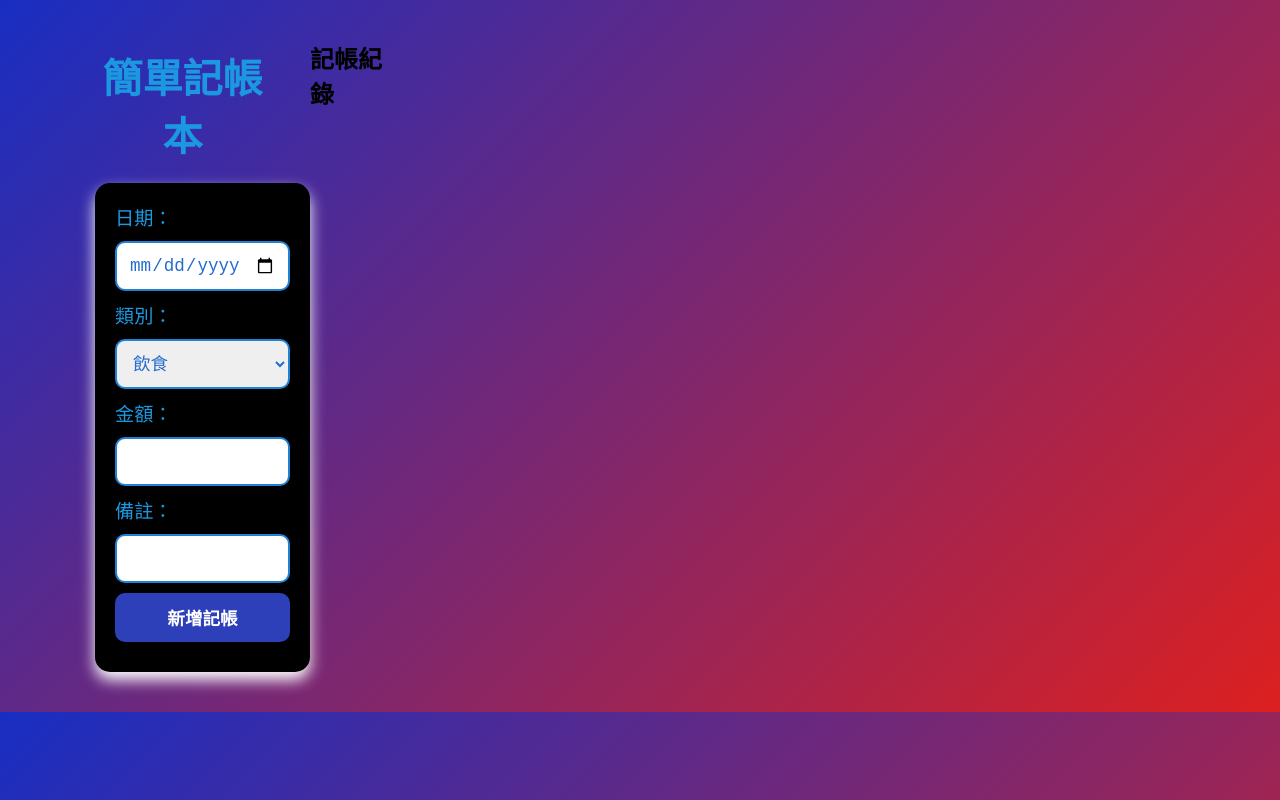
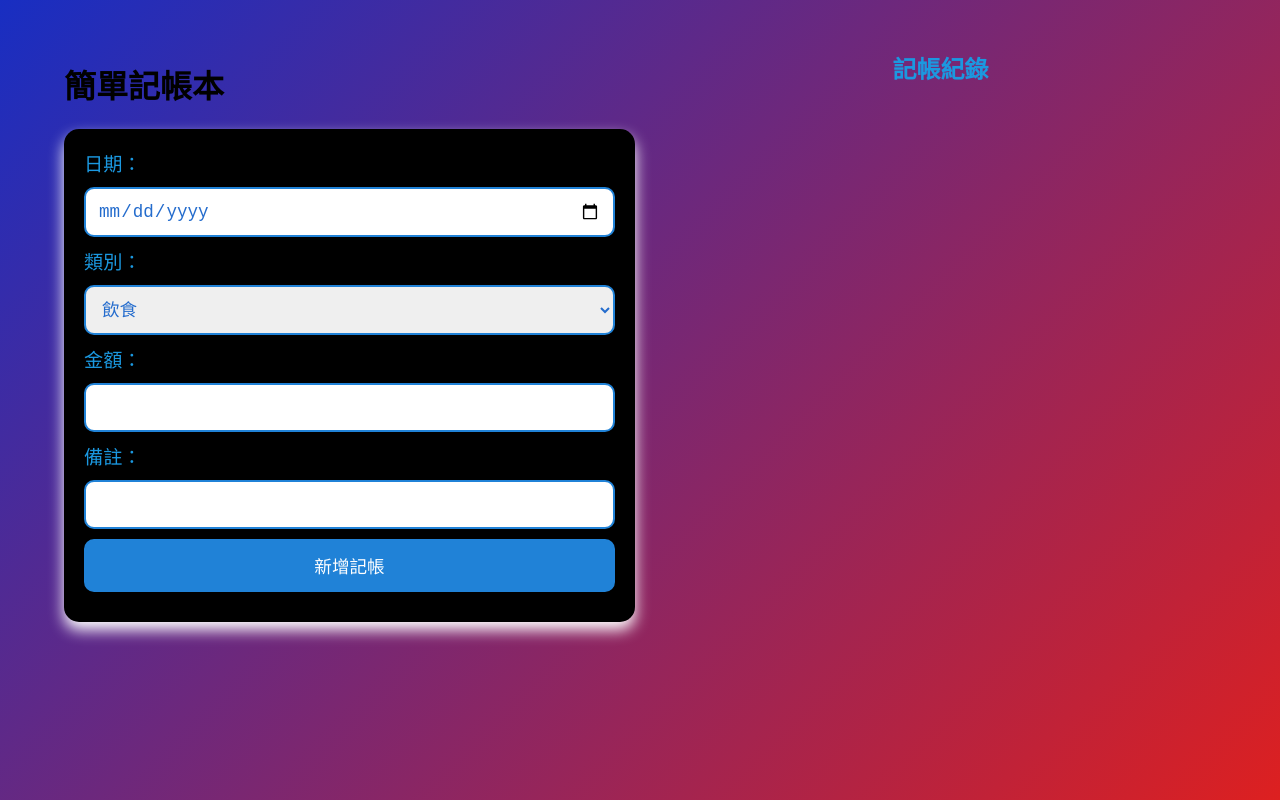
Before and after one commit to HSUYITUNG/Charge, a plain HTML site: page index.html in a window 1280 px wide. Drawn offline with Linux system fonts and the light colour scheme; no server answers.

Commit message:
Version3.0
版面調整

```diff
--- a/index.html
+++ b/index.html
@@ -7,7 +7,6 @@
     <style>
         body {
             font-family: Arial, sans-serif;
-            max-width: 500px;
             margin: auto;
             padding: 20px;
         }
@@ -27,6 +26,7 @@
     <link rel="stylesheet" href="style.css">
 </head>
 <body>
+    <div class="page"> <!-- ✅ 新增：包住 h1 和 container 的外層容器 -->
         <div class="container"> <!-- 新增：用 flex 容器包住左右兩邊，達到 70% 屏幕寬度佔比 -->
             <div class="left-panel"> <!-- 左側：新增記帳填表單區塊 -->
                 <h1>簡單記帳本</h1>
@@ -57,7 +57,7 @@
                 <h2>記帳紀錄</h2>
                 <div id="records"></div> <!-- 這裡會顯示記錄 -->
             </div>
-
+        </div>
     </div>
 
     <script src="script.js"></script>
--- a/style.css
+++ b/style.css
@@ -1,59 +1,87 @@
 /* 頁面設定 */
-body { /* 🔄 修改：body 不需要設定 max-width 與 margin auto，交給 .left-panel 處理 */
+body {
     font-family: 'Comic Sans MS', sans-serif;
-    background: linear-gradient(135deg, #182EC2, #dd2020); /* 黑藍色系漸層背景 */
+    background: linear-gradient(135deg, #182EC2, #dd2020); /* 頁面背景漸層 */
+    background-repeat: no-repeat;
+    background-attachment: fixed;
+    background-size: cover;
     margin: 0;
     padding: 0;
     box-sizing: border-box;
+    display: flex; /* 垂直置中 */
+    flex-direction: column;
+    align-items: center;
+    min-height: 100vh;
 }
 
-/* 標題 */
-h1 {
-    text-align: center;
-    color: #1B98E0; /* 淺藍色 */
-    font-size: 2.5rem;
-    margin-bottom: 20px;
-    font-weight: bold;
+/* 外層 page 區塊，統一置中 */
+.page {
+    display: flex;
+    justify-content: center;
 }
 
-/* 容器：用 Flex 排列兩個區塊，達到左右兩個區塊佔螢幕 70% */
+/* container 用來控制左右區塊寬度 */
 .container {
     display: flex;
-    width: 70%;  /* 設置容器寬度為 70% */
-    margin: auto;
+    width: 90vw;
+    max-width: 1200px;
+    margin: 0 auto;
+    flex-direction: row;
+    gap: 40px;
+    padding: 40px 0;
 }
 
-/* 左側區塊：固定表單內容 */
-.left-panel {
-    width: 50%;  /* 左側區塊佔容器的 50% */
-    padding: 20px;
+/* 左右區塊寬度 */
+.left-panel,
+.right-panel {
+    width: calc(50% - 20px);
 }
 
-/* 右側區塊：顯示記錄 */
-.right-panel {
-    width: 50%;  /* 右側區塊佔容器的 50% */
-    padding: 20px;
-    overflow-y: auto;  /* 讓右側區塊可以滾動 */
-    max-height: 500px;  /* 設定最大高度，避免右側區塊過長，超出螢幕 */
+/* 設定左右區塊之間的間隔 */
+.left-panel {
+    margin-right: 20px; /* ✅ 新增：給左區塊右邊加間隔 */
 }
 
-/* 記帳表單 */
+.right-panel {
+    margin-left: 20px; /* ✅ 新增：給右區塊左邊加間隔 */
+}
+
+/* 右側面板滾動區域設定 */
+.right-panel {
+    display: flex;
+    flex-direction: column;
+    max-height: 500px;
+    overflow-y: auto;
+    padding-right: 10px;
+}
+
+/* 固定右側面板標題 */
+.right-panel h2 {
+    margin-top: 0;
+    margin-bottom: 20px;
+    color: #1B98E0;
+    text-align: center;
+    position: sticky;
+    top: 0;
+    background: none; /* 移除標題區域背景漸層，讓其與頁面背景一致 */
+    padding: 10px 0;
+    z-index: 1;
+}
+
+/* 表單樣式設定 */
 form {
-    background-color: #000000; /* 黑色背景 */
+    background-color: #000000;
     border-radius: 15px;
     padding: 20px;
     box-shadow: 0 8px 15px #FFFFFF;
-    margin-bottom: 20px;
     width: 100%;
-    max-width: 500px;
-    margin-left: auto;
-    margin-right: auto;
+    margin: 0 auto;
 }
 
 /* 表單內部元件 */
 form label {
     font-size: 1.2rem;
-    color: #1B98E0; /* 淺藍色 */
+    color: #1B98E0;
     margin-bottom: 8px;
     display: block;
 }
@@ -65,37 +93,28 @@ form input, form select, form button {
     border: 2px solid #2082D7;
     border-radius: 10px;
     font-size: 1.1rem;
-    color: #246CCD; /* 深藍色文字 */
+    color: #246CCD;
     outline: none;
     box-sizing: border-box;
 }
 
-/* 表單項目的focus效果 */
-form input:focus, form select:focus, form button:focus {
-    border-color: #2D40BA; /* 深米色 */
-    box-shadow: 0 0 5px rgba(180, 127, 111, 0.5);
-}
-
-/* 按鈕樣式 */
 form button {
-    background-color: #2D40BA;
-    color: #FFFFFF;
-    cursor: pointer;
-    border: none;
-    font-weight: bold;
+    background-color: #2082D7; /* ✅ 修改：新增記帳按鈕背景顏色 */
+    color: #FFFFFF;            /* ✅ 修改：新增記帳按鈕文字顏色 */
 }
 
 form button:hover {
-    background-color: #8DCCF0; /* 按鈕的淺藍色 hover */
+    background-color: #2D40BA; /* ✅ 修改：新增記帳按鈕懸停時的背景顏色 */
 }
 
 /* 記帳紀錄區域 */
 #records {
-    margin-top: 30px;
+    margin-top: 10px;
 }
 
+/* 記帳紀錄樣式 */
 .record {
-    background-color: #1B98E0; /* 記帳紀錄的背景顏色 */
+    background-color: #1B98E0;
     border-radius: 12px;
     border: 1px solid #FFFFFF;
     padding: 15px;
@@ -103,15 +122,14 @@ form button:hover {
     box-shadow: 0 4px 10px rgba(0, 0, 0, 0.1);
 }
 
-/* 記帳紀錄文字 */
 .record p {
     margin: 8px 0;
-    color: #000000; /* 黑色文字 */
+    color: #000000;
     font-size: 1.1rem;
 }
 
 .record strong {
-    color: #000000; /* 黑色 */
+    color: #000000;
     font-weight: bold;
 }
 
```
Lines whose indentation alone changed are shown as unchanged.
